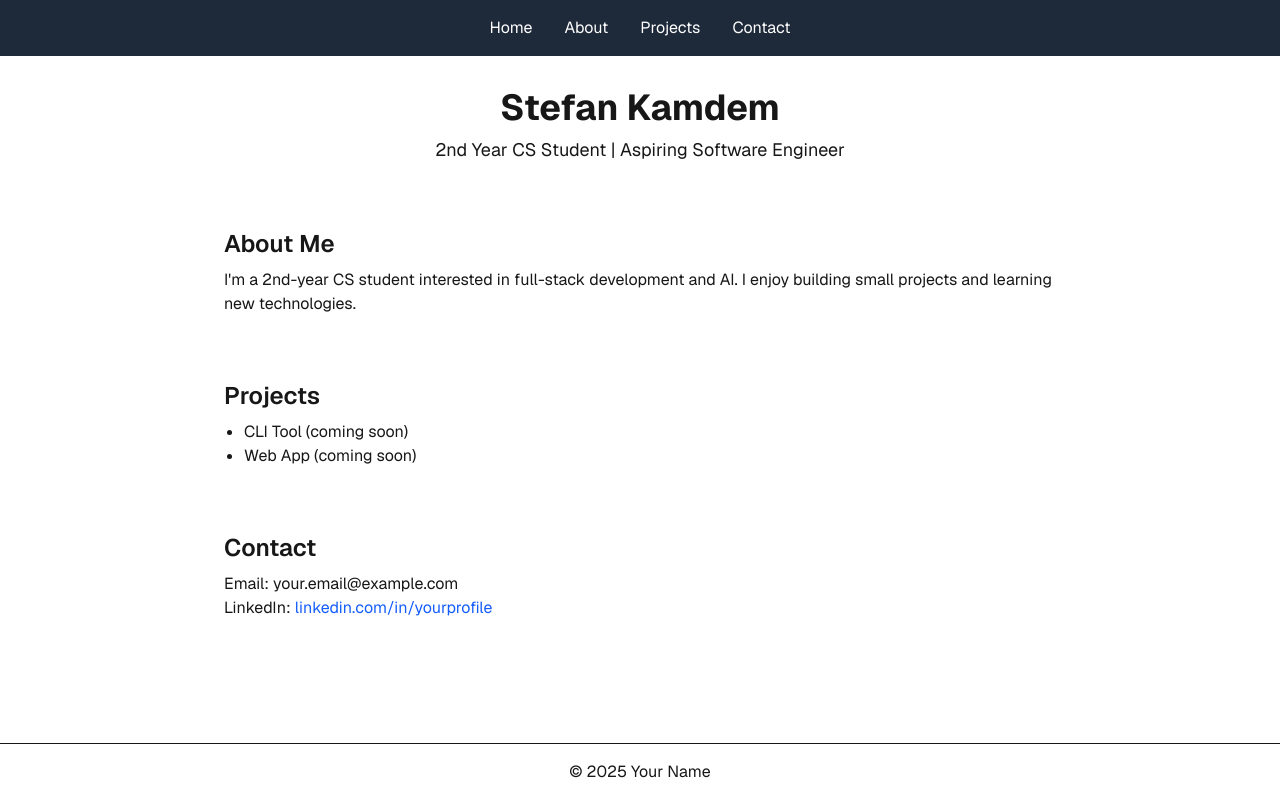
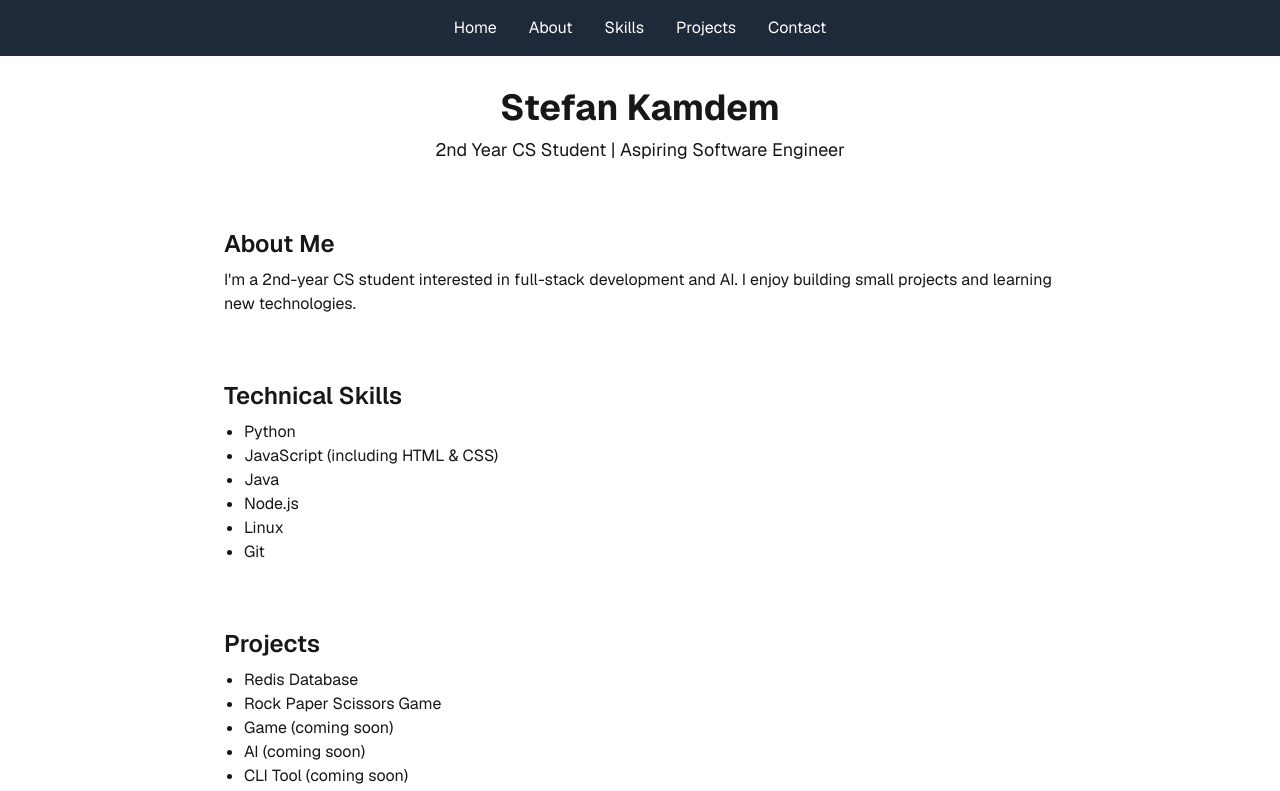
Before and after one commit to stefankamdem/Projects, a Next.js app: page / in a window 1280 px wide. Shown: the top 791 px of the page. Built offline with nearby package versions, Linux system fonts and the light colour scheme.

Commit message:
Update page.js added basic info and sections

```diff
--- a/app/page.js
+++ b/app/page.js
@@ -6,6 +6,7 @@ export default function Home() {
       <header className="w-full p-4 bg-gray-800 text-white flex justify-center gap-8">
         <a href="#home">Home</a>
         <a href="#about">About</a>
+        <a href="#skills">Skills</a>
         <a href="#projects">Projects</a>
         <a href="#contact">Contact</a>
       </header>
@@ -21,9 +22,25 @@ export default function Home() {
           <p>I'm a 2nd-year CS student interested in full-stack development and AI. I enjoy building small projects and learning new technologies.</p>
         </section>
 
+        <section id="skills" className="mb-16">
+          <h2 className="text-2xl font-semibold mb-2">Technical Skills</h2>
+          <ul className="list-disc ml-5">
+            <li>Python</li>
+            <li>JavaScript (including HTML & CSS)</li>
+            <li>Java</li>
+            <li>Node.js</li>
+            <li>Linux</li>
+            <li>Git</li>
+          </ul>
+        </section>
+
         <section id="projects" className="mb-16">
           <h2 className="text-2xl font-semibold mb-2">Projects</h2>
           <ul className="list-disc ml-5">
+            <li>Redis Database</li>
+            <li>Rock Paper Scissors Game</li>
+            <li>Game (coming soon)</li>
+            <li>AI (coming soon)</li>
             <li>CLI Tool (coming soon)</li>
             <li>Web App (coming soon)</li>
           </ul>
@@ -31,13 +48,14 @@ export default function Home() {
 
         <section id="contact">
           <h2 className="text-2xl font-semibold mb-2">Contact</h2>
-          <p>Email: your.email@example.com</p>
-          <p>LinkedIn: <a href="https://linkedin.com/in/yourprofile" className="text-blue-600">linkedin.com/in/yourprofile</a></p>
+          <p>Email: stefankamdem@gmail.com</p>
+          <p>GitHub: <a href="https://github.com/stefankamdem" className="text-blue-600">github.com/stefankamdem</a></p>
+          <p>LinkedIn: <a href="https://www.linkedin.com/in/stefan-kamdem-3231481b7/" className="text-blue-600">linkedin.com/in/stefan-kamdem</a></p>
         </section>
       </main>
 
       <footer className="w-full p-4 text-center border-t">
-        © 2025 Your Name
+        © 2025 Stefan Kamdem
       </footer>
     </div>
   )
```
